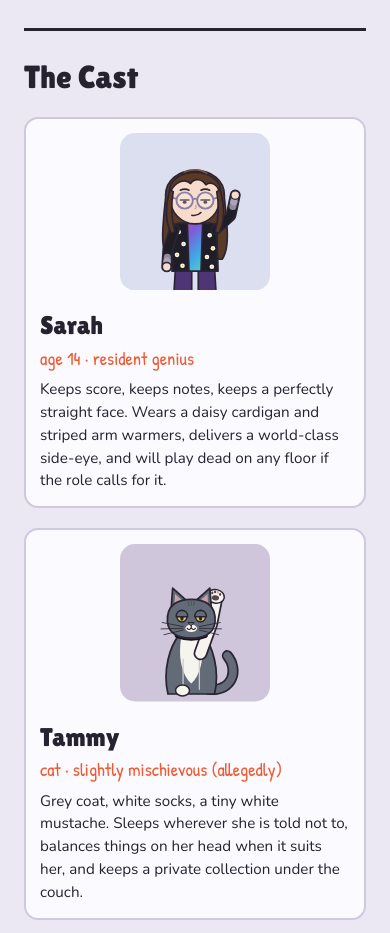
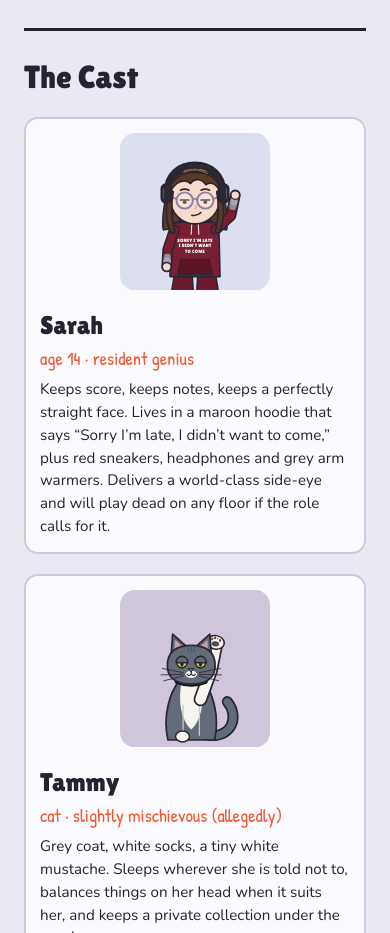
Before and after one commit to Solution4uEnterprises/VRStuff, a plain HTML site: page comics/sarah-and-tammy/index.html in a window 390 px wide. Shown: the part 3820-4753 px from the top of the page. Drawn offline with nearby package versions, Linux system fonts and the light colour scheme.

Commit message:
Add Sarah's hoodie outfits, shoulder-length hair, headphones, laser pointer and family-room scene
Co-Authored-By: Claude Opus 5.5 <noreply@anthropic.com>
Claude-Session: https://claude.ai/code/session_01QDSc3SRgu1ciBTugrFsfEH

```diff
--- a/comics/sarah-and-tammy/index.html
+++ b/comics/sarah-and-tammy/index.html
@@ -92,7 +92,7 @@ footer { margin-top: 40px; color: var(--muted); font-family: var(--hand); font-s
     <div class="cast-grid">
       <div class="who"><div id="cast-sarah"></div><div>
         <h3>Sarah</h3><p class="role">age 14 · resident genius</p>
-        <p>Keeps score, keeps notes, keeps a perfectly straight face. Wears a daisy cardigan and striped arm warmers, delivers a world-class side-eye, and will play dead on any floor if the role calls for it.</p>
+        <p>Keeps score, keeps notes, keeps a perfectly straight face. Lives in a maroon hoodie that says “Sorry I’m late, I didn’t want to come,” plus red sneakers, headphones and grey arm warmers. Delivers a world-class side-eye and will play dead on any floor if the role calls for it.</p>
       </div></div>
       <div class="who"><div id="cast-tammy"></div><div>
         <h3>Tammy</h3><p class="role">cat · slightly mischievous (allegedly)</p>
@@ -199,6 +199,7 @@ footer { margin-top: 40px; color: var(--muted); font-family: var(--hand); font-s
 const C = {
   ink: '#2a2433', skin: '#f8dccb', hair: '#5a3a27', hairHi: '#7b5238', glass: '#8b7fa3',
   cardigan: '#1f1e27', warmer: '#8e899b', pants: '#4d3576', shoe: '#1d1b22',
+  hoodie: '#7a1f33', hoodieDk: '#5e1626', flares: '#6e1a2e', khaki: '#d3c6a6', sneaker: '#cc2b2b', sock: '#f1edf4',
   cat: '#636b78', catDk: '#4f5662', catW: '#f6f4ef', earIn: '#c9a1a5', bean: '#55474c', beanPink: '#e9a29d',
   catEye: '#d9d35a', collar: '#141418', ball: '#ef5a33', white: '#ffffff', cap: '#fff2a6'
 };
@@ -226,11 +227,11 @@ const ARMS = { // right-side positions (left mirrors x)
   up: { e: [62, -182], h: [64, -222] }, shrug: { e: [66, -116], h: [90, -140] },
   star: { e: [84, -170], h: [120, -194] }, write: { e: [56, -104], h: [26, -122] }
 };
-function sarahArm(sx, preset) {
+function sarahArm(sx, preset, sleeve = C.cardigan) {
   const a = ARMS[preset] || ARMS.down;
   const sh = [38 * sx, -146], e = [a.e[0] * sx, a.e[1]], h = [a.h[0] * sx, a.h[1]];
   const m = [e[0] + (h[0] - e[0]) * .45, e[1] + (h[1] - e[1]) * .45];
-  return limb([sh, e, h], 14, C.cardigan) + L(`M${m.join(' ')} L${h.join(' ')}`, 13, C.warmer)
+  return limb([sh, e, h], 14, sleeve) + L(`M${m.join(' ')} L${h.join(' ')}`, 13, C.warmer)
     + L(`M${(m[0] * .6 + h[0] * .4)} ${(m[1] * .6 + h[1] * .4)} l0.1 0.1`, 13, '#a9a4b6')
     + `<circle cx="${h[0]}" cy="${h[1]}" r="8" fill="${C.skin}" ${INK} stroke-width="2.5"/>`;
 }
@@ -280,29 +281,51 @@ function sarahBrows(f) {
   }[b];
   return L(d, 3);
 }
-/** Sarah. Origin = between her feet. opts: arms ('down' | [left,right]), face, flip, legs ('stand'|'star'|'walk'), hold ('ball'|'notebook'), backpack */
-function sarah({ x = 0, y = 0, s = 1, flip = false, arms = 'down', face = 'neutral', legs = 'stand', look = 0, hold = '', backpack = false } = {}) {
+/** Sarah. Origin = between her feet. opts: arms ('down' | [left,right]), face, flip, legs ('stand'|'star'|'walk'), hold ('ball'|'notebook'|'laser'), backpack,
+ *  outfit: 'daisy' (tie-dye tee + daisy cardigan + purple pants) | 'hoodie' (maroon "Sorry I'm late" hoodie + maroon flares + red sneakers)
+ *          | 'cargo' (same hoodie + khaki cargo pants + socks, for indoors)
+ *  hair: 'long' | 'shoulder' (her current cut), glasses: true/false, headphones: true/false */
+function sarah({ x = 0, y = 0, s = 1, flip = false, arms = 'down', face = 'neutral', legs = 'stand', look = 0, hold = '', backpack = false,
+  outfit = 'daisy', hair = 'long', glasses = true, headphones = false } = {}) {
+  const hood = outfit === 'hoodie' || outfit === 'cargo', sleeve = hood ? C.hoodie : C.cardigan;
   const [la, ra] = Array.isArray(arms) ? arms : [arms, arms];
   const legRot = { stand: [0, 0], star: [20, -20], walk: [10, -8] }[legs] || [0, 0];
   const hs = CUR.head || 1, bs = CUR.body || 1, bw = CUR.bodyW || 1, gr = CUR.glassR || 15;
   const headT = `translate(0 ${-158 * bs}) scale(${hs}) translate(0 158)`;
   // back hair (moves with the head)
-  let g = G(headT, P('M-54 -206 C-58 -272 58 -272 54 -206 C60 -150 64 -112 50 -92 L-50 -92 C-64 -112 -60 -150 -54 -206 Z', C.hair)
-    + shade('M38 -230 C58 -170 62 -120 50 -92 L34 -92 C44 -140 46 -190 38 -230 Z'));
+  let g = G(headT, hair === 'shoulder'
+    ? P('M-54 -206 C-58 -272 58 -272 54 -206 C58 -182 62 -160 58 -146 C40 -150 -40 -150 -58 -146 C-62 -160 -58 -182 -54 -206 Z', C.hair) + shade('M38 -230 C56 -196 62 -164 58 -146 L40 -148 C46 -176 46 -204 38 -230 Z')
+    : P('M-54 -206 C-58 -272 58 -272 54 -206 C60 -150 64 -112 50 -92 L-50 -92 C-64 -112 -60 -150 -54 -206 Z', C.hair) + shade('M38 -230 C58 -170 62 -120 50 -92 L34 -92 C44 -140 46 -190 38 -230 Z'));
   let b = '';
   if (backpack) b += R(-50, -150, 100, 78, '#3f6e8c', 16);
   const leg = (sx, rot) => G(`rotate(${rot} ${18 * sx} -74)`,
-    P(`M${6 * sx} -76 L${36 * sx} -76 L${40 * sx} -10 L${6 * sx} -10 Z`, C.pants) + (sx > 0 ? shade('M24 -76 L36 -76 L40 -10 L29 -10 Z') : '') + E(24 * sx, -6, 19, 8, C.shoe));
+    (outfit === 'hoodie' ? P(`M${6 * sx} -76 L${36 * sx} -76 L${46 * sx} -12 L${2 * sx} -12 Z`, C.flares)
+      : outfit === 'cargo' ? P(`M${6 * sx} -76 L${36 * sx} -76 L${38 * sx} -14 L${8 * sx} -14 Z`, C.khaki) + R(sx > 0 ? 30 : -42, -58, 12, 16, C.khaki, 2, 2) + L(`M${8 * sx} -22 L${38 * sx} -22`, 2)
+      : P(`M${6 * sx} -76 L${36 * sx} -76 L${40 * sx} -10 L${6 * sx} -10 Z`, C.pants))
+    + (sx > 0 ? shade('M24 -76 L36 -76 L40 -10 L29 -10 Z') : '')
+    + (outfit === 'hoodie' ? E(24 * sx, -7, 20, 9, C.sneaker) + L(`M${6 * sx} -2 L${42 * sx} -2`, 4, '#fff') + L(`M${18 * sx} -12 l6 -2 M${20 * sx} -8 l6 -2`, 1.6, '#fff')
+      : outfit === 'cargo' ? E(23 * sx, -6, 17, 8, C.sock) + E(34 * sx, -6, 7, 6, '#b79fd8', 0)
+      : E(24 * sx, -6, 19, 8, C.shoe)));
   b += leg(-1, legRot[0]) + leg(1, legRot[1]);
   b += R(-9, -168, 18, 16, C.skin, 3, 2.5) + shade('M-9 -168 L9 -168 L9 -158 L-9 -158 Z');
-  b += P('M-40 -148 Q-42 -158 -28 -158 L28 -158 Q42 -158 40 -148 L42 -70 L-42 -70 Z', 'url(#tiedye)');
-  b += P('M-40 -148 Q-42 -158 -28 -158 L-14 -158 L-11 -70 L-42 -70 Z', C.cardigan) + P('M40 -148 Q42 -158 28 -158 L14 -158 L11 -70 L42 -70 Z', C.cardigan);
-  for (const [dx, dy] of [[-30, -142], [-21, -120], [-33, -100], [-23, -80], [27, -136], [33, -112], [22, -96], [31, -78]])
-    b += `<circle cx="${dx}" cy="${dy}" r="4.2" fill="#fff"/><circle cx="${dx}" cy="${dy}" r="1.7" fill="#f2c230"/>`;
-  b += shade('M-11 -158 L11 -158 L4 -140 L-4 -140 Z') + shade('M14 -158 L28 -158 Q42 -158 40 -148 L42 -70 L30 -70 Z');
+  if (hood) {
+    b += P('M-30 -158 C-34 -178 34 -178 30 -158 Z', C.hoodieDk);
+    b += P('M-44 -146 Q-46 -160 -30 -160 L30 -160 Q46 -160 44 -146 L46 -60 L-46 -60 Z', C.hoodie);
+    b += P('M-26 -92 L26 -92 L32 -64 L-32 -64 Z', C.hoodieDk, 2) + L('M-6 -158 L-7 -138 M6 -158 L7 -138', 2, '#f3e9ea');
+    b += `<text text-anchor="middle" font-family="Lilita One, sans-serif" font-size="8.6" fill="#fff" letter-spacing=".3">`
+      + ['SORRY I\'M LATE', 'I DIDN\'T WANT', 'TO COME'].map((t, i) => `<tspan x="0" y="${-124 + i * 10}">${t}</tspan>`).join('') + '</text>';
+    b += shade('M26 -160 L30 -160 Q46 -160 44 -146 L46 -60 L32 -60 Z');
+  } else {
+    b += P('M-40 -148 Q-42 -158 -28 -158 L28 -158 Q42 -158 40 -148 L42 -70 L-42 -70 Z', 'url(#tiedye)');
+    b += P('M-40 -148 Q-42 -158 -28 -158 L-14 -158 L-11 -70 L-42 -70 Z', C.cardigan) + P('M40 -148 Q42 -158 28 -158 L14 -158 L11 -70 L42 -70 Z', C.cardigan);
+    for (const [dx, dy] of [[-30, -142], [-21, -120], [-33, -100], [-23, -80], [27, -136], [33, -112], [22, -96], [31, -78]])
+      b += `<circle cx="${dx}" cy="${dy}" r="4.2" fill="#fff"/><circle cx="${dx}" cy="${dy}" r="1.7" fill="#f2c230"/>`;
+    b += shade('M-11 -158 L11 -158 L4 -140 L-4 -140 Z') + shade('M14 -158 L28 -158 Q42 -158 40 -148 L42 -70 L30 -70 Z');
+  }
   if (backpack) b += L('M-26 -156 L-22 -72 M26 -156 L22 -72', 6, '#2c4f66');
-  b += sarahArm(-1, la) + sarahArm(1, ra);
+  b += sarahArm(-1, la, sleeve) + sarahArm(1, ra, sleeve);
   if (hold === 'ball') b += ball(0, -122, 15);
+  if (hold === 'laser') { const hp = ARMS[ra] || ARMS.down; b += G(`translate(${hp.h[0]} ${hp.h[1]}) rotate(${ra === 'point' ? 0 : 60})`, R(-2, -4, 22, 7, '#2b2a30', 3, 1.5) + `<circle cx="21" cy="-0.5" r="2" fill="#ff2d4a"/>`); }
   if (hold === 'notebook') b += G('rotate(-8 0 -120)', R(-34, -142, 50, 36, '#fff', 3, 2.5) + L('M-28 -132 L8 -132 M-28 -124 L10 -124 M-28 -116 L4 -116', 1.6, '#9db4d8'))
     + L('M26 -122 L40 -146', 4, '#f2c230') + L('M26 -122 L29 -127', 4, C.ink);
   b += soft(0, -114, 44, 46);
@@ -312,7 +335,7 @@ function sarah({ x = 0, y = 0, s = 1, flip = false, arms = 'down', face = 'neutr
   h += shade('M-46 -216 C-36 -234 -18 -238 -8 -231 C2 -240 14 -240 20 -229 C30 -236 40 -230 46 -216 C30 -208 -30 -208 -46 -216 Z')
     + shade('M28 -244 C52 -222 50 -180 22 -159 C40 -184 42 -216 28 -244 Z');
   h += sarahFace(face, look);
-  h += `<circle cx="-19" cy="-200" r="${gr}" fill="rgba(255,255,255,.22)" stroke="${CUR.glassCol || C.glass}" stroke-width="${3.5 * (CUR.glassW || 1)}"/><circle cx="19" cy="-200" r="${gr}" fill="rgba(255,255,255,.22)" stroke="${CUR.glassCol || C.glass}" stroke-width="${3.5 * (CUR.glassW || 1)}"/>`
+  if (glasses) h += `<circle cx="-19" cy="-200" r="${gr}" fill="rgba(255,255,255,.22)" stroke="${CUR.glassCol || C.glass}" stroke-width="${3.5 * (CUR.glassW || 1)}"/><circle cx="19" cy="-200" r="${gr}" fill="rgba(255,255,255,.22)" stroke="${CUR.glassCol || C.glass}" stroke-width="${3.5 * (CUR.glassW || 1)}"/>`
     + L(`M${-19 + gr} -202 Q0 -205 ${19 - gr} -202`, 3, CUR.glassCol || C.glass) + L(`M${-19 - gr} -203 L-46 -207 M${19 + gr} -203 L46 -207`, 3, CUR.glassCol || C.glass);
   h += P('M-47 -214 C-50 -264 50 -264 47 -214 C40 -230 30 -236 20 -229 C12 -241 -2 -241 -8 -231 C-18 -241 -36 -236 -47 -214 Z', C.hair);
   h += shade('M14 -238 C30 -252 44 -240 47 -214 C40 -230 30 -236 20 -229 Z');
@@ -320,6 +343,8 @@ function sarah({ x = 0, y = 0, s = 1, flip = false, arms = 'down', face = 'neutr
   if (CUR.strands) h += L('M-30 -250 C-40 -230 -46 -205 -44 -170 M-12 -256 C-20 -240 -24 -236 -26 -232 M30 -248 C42 -230 48 -200 46 -168 M10 -256 C16 -246 18 -240 18 -234', 1.4, C.hairHi);
   h += L('M-20 -252 C-8 -258 10 -258 22 -250', 3, C.hairHi);
   h += sarahBrows(face);
+  if (headphones) h += L('M-50 -214 C-56 -282 56 -282 50 -214', 13) + L('M-50 -214 C-56 -282 56 -282 50 -214', 7, '#2b2a30')
+    + R(-62, -230, 18, 34, '#2b2a30', 8) + R(44, -230, 18, 34, '#2b2a30', 8) + L('M-58 -222 L-58 -204 M58 -222 L58 -204', 2, '#55535c');
   h += soft(0, -210, 50, 54);
   g += G(headT, h);
   return G(`translate(${x} ${y}) scale(${flip ? -s : s} ${s})`, g);
@@ -488,6 +513,19 @@ const SCENES = {
   },
   office: () => R(0, 0, 400, 420, '#e7eaf3', 0, 0) + R(0, 330, 400, 90, '#bdb4aa', 0, 0) + L('M0 330 L400 330', 3)
     + R(300, 40, 120, 290, '#2a2a2f', 0, 3) + `<text x="355" y="120" transform="rotate(90 355 120)" font-family="Nunito, sans-serif" font-weight="800" font-size="22" fill="#55555c">pilates</text>`,
+  /* The family room: grey wall + teal accent wall, white mantel over a black-tile fireplace, black-and-white rug. */
+  den: () => {
+    let s = R(0, 0, 400, 420, '#dcdde2', 0, 0) + R(250, 0, 150, 420, '#8fb6ac', 0, 0) + L('M250 0 L250 330', 2, 'rgba(0,0,0,.15)');
+    s += R(262, 168, 150, 162, '#f4f4f2', 0, 2.5) + R(256, 160, 160, 14, '#ffffff', 2, 2.5);
+    s += R(276, 184, 124, 146, '#18171b', 0, 2);
+    for (let r = 0; r < 7; r++) for (let c = 0; c < 4; c++) s += R(278 + c * 31 + (r % 2) * 15, 186 + r * 20, 28, 17, '#2d2c33', 3, 0);
+    s += R(300, 236, 80, 94, '#0e0d10', 2, 2);
+    s += R(0, 330, 400, 90, '#6f6d72', 0, 0) + L('M0 330 L400 330', 3);
+    for (let i = 0; i < 5; i++) s += L(`M0 ${346 + i * 16} L400 ${346 + i * 16}`, 1.4, 'rgba(0,0,0,.18)');
+    s += P('M60 420 L120 352 L400 352 L400 420 Z', '#f2f0ea', 0);
+    s += L('M110 364 L400 364 M95 382 L400 382 M80 400 L400 400 M150 352 L120 420 M210 352 L190 420 M270 352 L260 420 M330 352 L330 420', 4, '#2a2830');
+    return s;
+  },
   /* Backyard in fall: sky, picket fence, a maple, grass with fallen leaves (n = how many on the ground). */
   yard: (n = 10, seed = 3) => {
     let s = R(0, 0, 400, 420, '#a9d3ee', 0, 0) + E(80, 60, 60, 18, '#e8f3fb', 0) + E(300, 40, 50, 14, '#e8f3fb', 0);
@@ -500,6 +538,15 @@ const SCENES = {
     return s;
   }
 };
+/** Laser-pointer dot (Tammy's nemesis). */
+const laserDot = (x, y) => `<circle cx="${x}" cy="${y}" r="13" fill="#ff2d4a" opacity=".18"/><circle cx="${x}" cy="${y}" r="5" fill="#ff2d4a"/><circle cx="${x - 1.5}" cy="${y - 1.5}" r="1.8" fill="#fff" opacity=".8"/>`;
+/** The beige recliner couch with dark leather base, left edge at x, floor at y. */
+function couch(x, y, w = 260) {
+  return R(x, y - 150, w, 80, '#b3a38d', 22) + R(x - 6, y - 62, w + 12, 54, '#2a2426', 10)
+    + R(x + 8, y - 92, w - 16, 40, '#c2b29b', 14) + L(`M${x + w / 2} ${y - 90} L${x + w / 2} ${y - 54}`, 2)
+    + R(x - 18, y - 104, 40, 92, '#2a2426', 14) + R(x - 16, y - 110, 38, 22, '#b3a38d', 10)
+    + R(x + w - 22, y - 104, 40, 92, '#2a2426', 14) + R(x + w - 22, y - 110, 38, 22, '#b3a38d', 10);
+}
 const LEAF_COLS = ['#e8792b', '#d9452f', '#f2b134', '#b8542a', '#e35b2a', '#c9a227'];
 function leaf(x, y, sc = 1, rot = 0, col = '#e8792b') {
   return G(`translate(${x.toFixed(1)} ${y.toFixed(1)}) rotate(${rot.toFixed(0)}) scale(${sc.toFixed(2)})`,
@@ -741,6 +788,6 @@ document.getElementById('tryout-grid').innerHTML = TRYOUT_LOOKS.map(k => [k, STY
 CUR = STYLES.classic;
 document.getElementById('issue-range').textContent = `Strips 1–${STRIPS.length} · updated ${fmt(STRIPS[STRIPS.length - 1].date)}`;
 const mini = (body) => `<svg viewBox="0 0 400 420" aria-hidden="true">${body}</svg>`;
-document.getElementById('cast-sarah').innerHTML = mini(R(0, 0, 400, 420, '#dcdff0', 40, 0) + sarah({ x: 200, y: 470, s: 1.45, arms: ['down', 'wave'], face: 'smirk' }));
+document.getElementById('cast-sarah').innerHTML = mini(R(0, 0, 400, 420, '#dcdff0', 40, 0) + sarah({ x: 200, y: 470, s: 1.45, arms: ['down', 'wave'], face: 'smirk', outfit: 'hoodie', hair: 'shoulder', headphones: true }));
 document.getElementById('cast-tammy').innerHTML = mini(R(0, 0, 400, 420, '#cfc6dc', 40, 0) + tammy({ x: 190, y: 400, s: 1.55, face: 'smug', raise: true }));
 </script>
```
